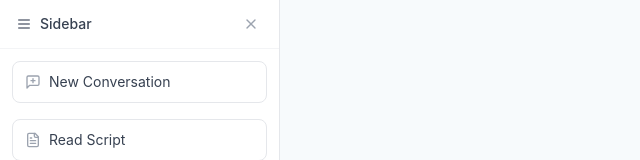
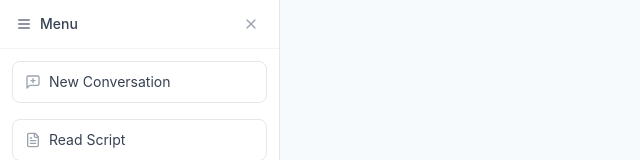
Before and after one commit to weisenchen/digital-human-adk, a Next.js app in the folder frontend/: page /components/CyborgSidebar/CyborgSidebar.component in a window 1280 px wide. Shown: the top 160 px of the page, without its empty margins (0-640 px from the left). Built offline with nearby package versions, Linux system fonts and the light colour scheme.

Commit message:
Sidebar header: Sidebar → Menu

```diff
--- a/frontend/src/pages/components/CyborgSidebar/CyborgSidebar.component.tsx
+++ b/frontend/src/pages/components/CyborgSidebar/CyborgSidebar.component.tsx
@@ -30,7 +30,7 @@
       <div className="flex items-center justify-between px-4 py-3 border-b border-gray-100 sticky top-0 bg-white z-10">
         <div className="flex items-center gap-2">
           <Menu className="w-4 h-4 text-gray-500" />
-          <span className="text-sm font-medium text-gray-700">Sidebar</span>
+          <span className="text-sm font-medium text-gray-700">Menu</span>
         </div>
         <button
           onClick={onClose}
```
